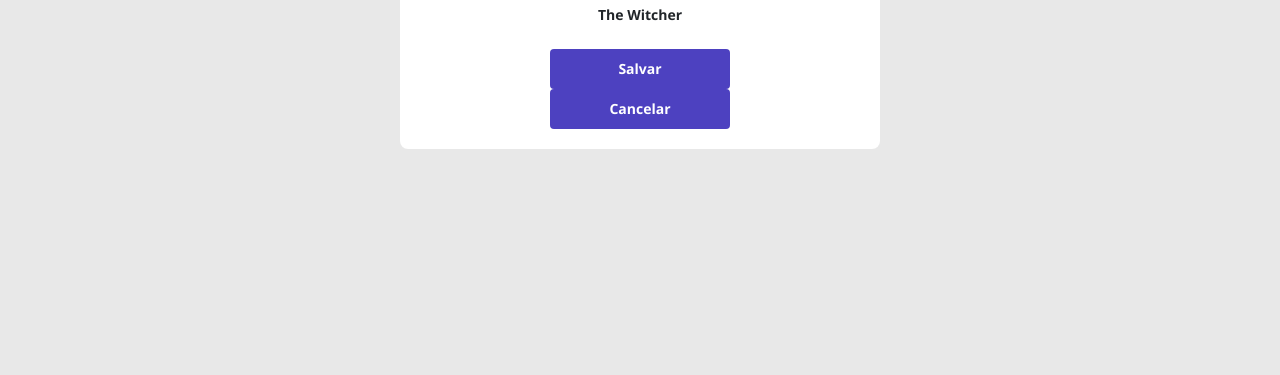
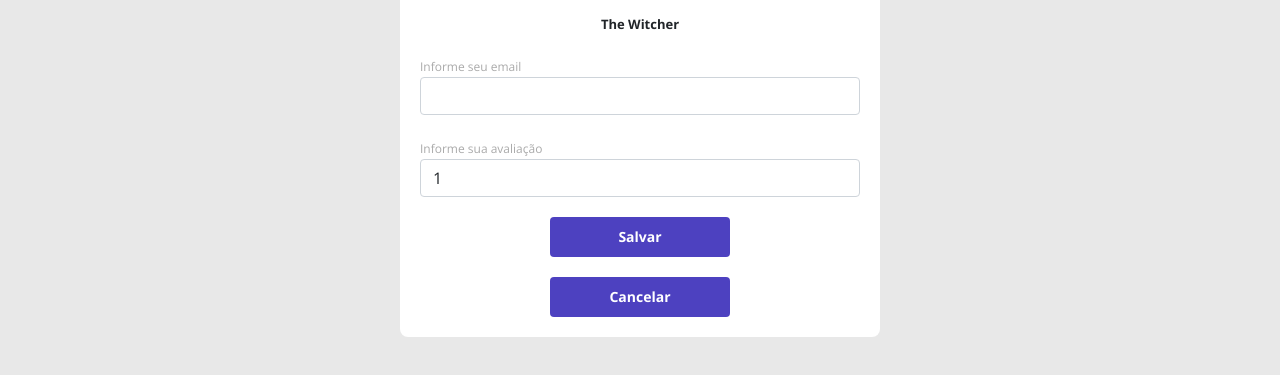
Before and after one commit to fabriciosanti/dsmovie, a plain HTML site: page form.html in a window 1280 px wide. Shown: the part 463-838 px from the top of the page. Before the commit the page ends 800 px from the top, so only its background shows below. Drawn offline with nearby package versions, Linux system fonts and the light colour scheme.

Commit message:
Formulário PARTE 2

```diff
--- a/css/styles.css
+++ b/css/styles.css
@@ -4,6 +4,7 @@
     --color-primary: #4D41C0;
     --white: #FFFFFF;
     --text-grey: #4A4A4A;
+    --text-ligth-grey: #aaa;
 }
 
 *{
@@ -99,9 +100,46 @@ a, a:hover{
     align-items: center;
     justify-content: center;
     border-radius: 4px;
+    border: 0;
 }
 
 .dsmovie-form-container {
     padding: 40px 0;
     max-width: 480px;
 }
+
+.dsmovie-form {
+    width: 100%;
+}
+
+.dsmovie-form-description {
+    background-color: var(--white);
+    padding: 20px;
+    display: flex;
+    flex-direction: column;
+    align-items: center;
+    border-radius: 0 0 8px 8px;
+}
+
+.dsmovie-form-btn-container {
+    height: 100px;
+    display: flex;
+    flex-direction: column;
+    align-items: center;
+    justify-content: space-between;
+}
+
+.dsmovie-form-group {
+    margin-bottom: 20px;
+}
+
+.dsmovie-form-group label {
+    font-size: 12px;
+    color: var(--text-ligth-grey);
+}
+
+.dsmovie-form-description h3 {
+    font-size: 13px;
+    font-weight: 700;
+    margin-bottom: 20px;
+}
--- a/form.html
+++ b/form.html
@@ -27,10 +27,33 @@
                 <div>
                     <div class="dsmovie-card">
                         <img src="https://www.themoviedb.org/t/p/w533_and_h300_bestv2/jBJWaqoSCiARWtfV0GlqHrcdidd.jpg" alt="The Witcher">
-                        <div class="dsmovie-card-description">
+
+                        <div class="dsmovie-form-description">
                             <h3>The Witcher</h3>
-                            <a class="dsmovie-btn" href="index.html">Salvar</a>
-                            <a class="dsmovie-btn" href="index.html">Cancelar</a>
+
+                            <form class="dsmovie-form">
+                                <div class="form-group dsmovie-form-group">
+                                    <label for="email">Informe seu email</label>
+                                    <input class="form-control" type="email" id="email">
+                                </div>
+
+                                <div class="form-group dsmovie-form-group">
+                                    <label for="score">Informe sua avaliação</label>
+                                    <select class="form-control" name="score" id="score">
+                                        <option value="1">1</option>
+                                        <option value="2">2</option>
+                                        <option value="3">3</option>
+                                        <option value="4">4</option>
+                                        <option value="5">5</option>
+                                    </select>
+                                </div>
+                                <div class="dsmovie-form-btn-container">
+                                    <button class="dsmovie-btn" type="submit">Salvar</button>
+                                    <a class="dsmovie-btn" href="index.html">Cancelar</a>
+                                </div>
+                            </form>
+
+
                         </div>
                     </div>
                 </div>
```
